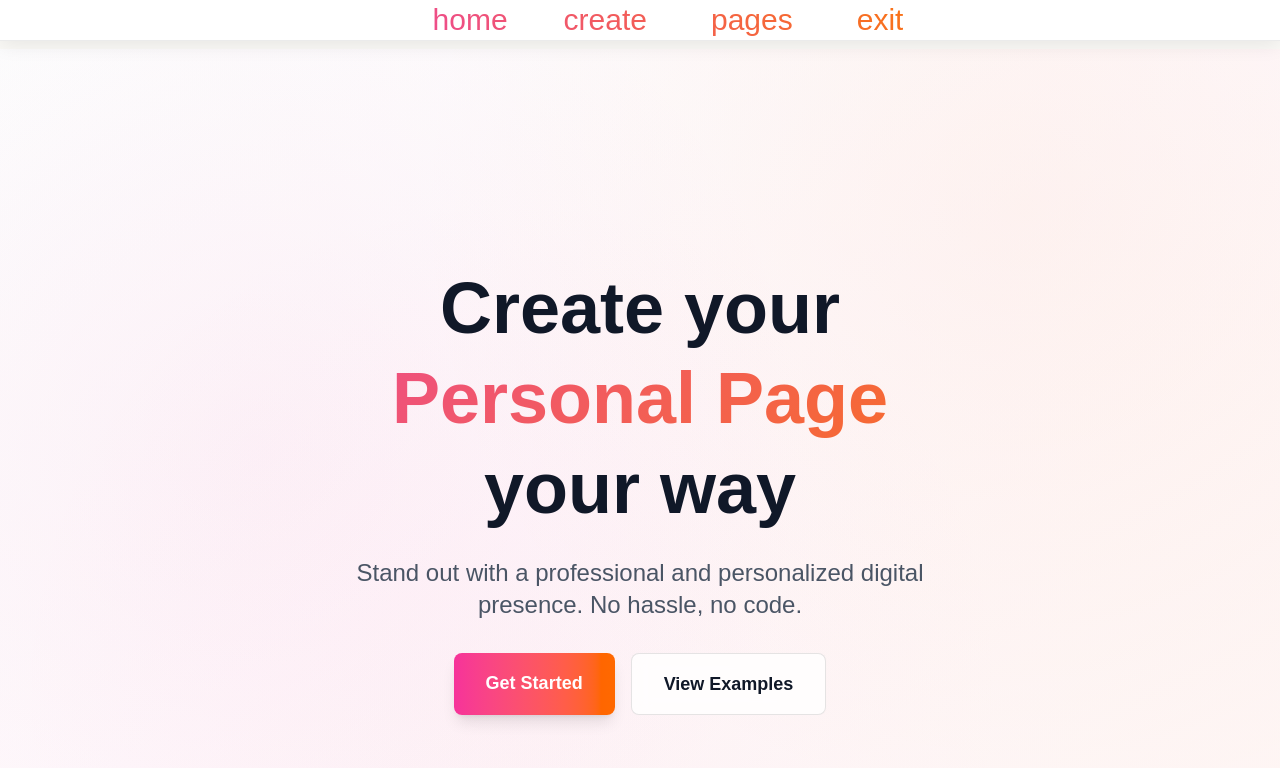
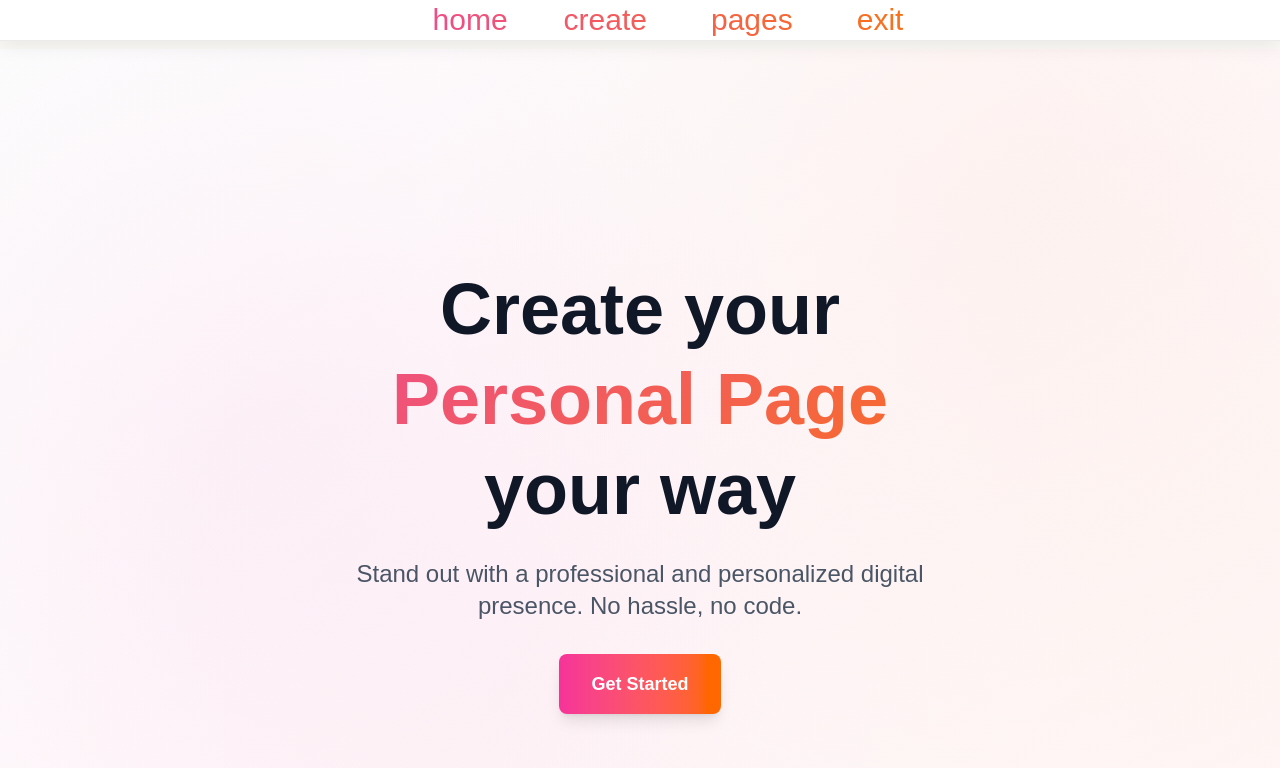
Before and after one commit to fabricedge/editor_html, a Next.js app: page / in a window 1280 px wide. Shown: the top 768 px of the page. Built offline with nearby package versions, Linux system fonts and the light colour scheme.

Commit message:
texto black instruments

```diff
--- a/app/instruments/page.tsx
+++ b/app/instruments/page.tsx
@@ -4,5 +4,5 @@ export default async function Instruments() {
   const supabase = await createClient();
   const { data: pages } = await supabase.from("pages").select();
 
-  return <pre className="text-black">{JSON.stringify(pages, null, 2)}</pre>
+  return <pre className="text-black">{JSON.stringify(pages, null, 1)}</pre>
 }
--- a/app/page.tsx
+++ b/app/page.tsx
@@ -88,9 +88,7 @@ const HomePage = () => {
               >
                 Get Started
               </a>
-              <button className="glass-effect text-gray-900 px-8 py-4 rounded-lg text-lg font-semibold transition-all duration-300 transform hover:scale-105 hover:bg-white/90">
-                View Examples
-              </button>
+
             </div>
           </div>
         </div>
```
